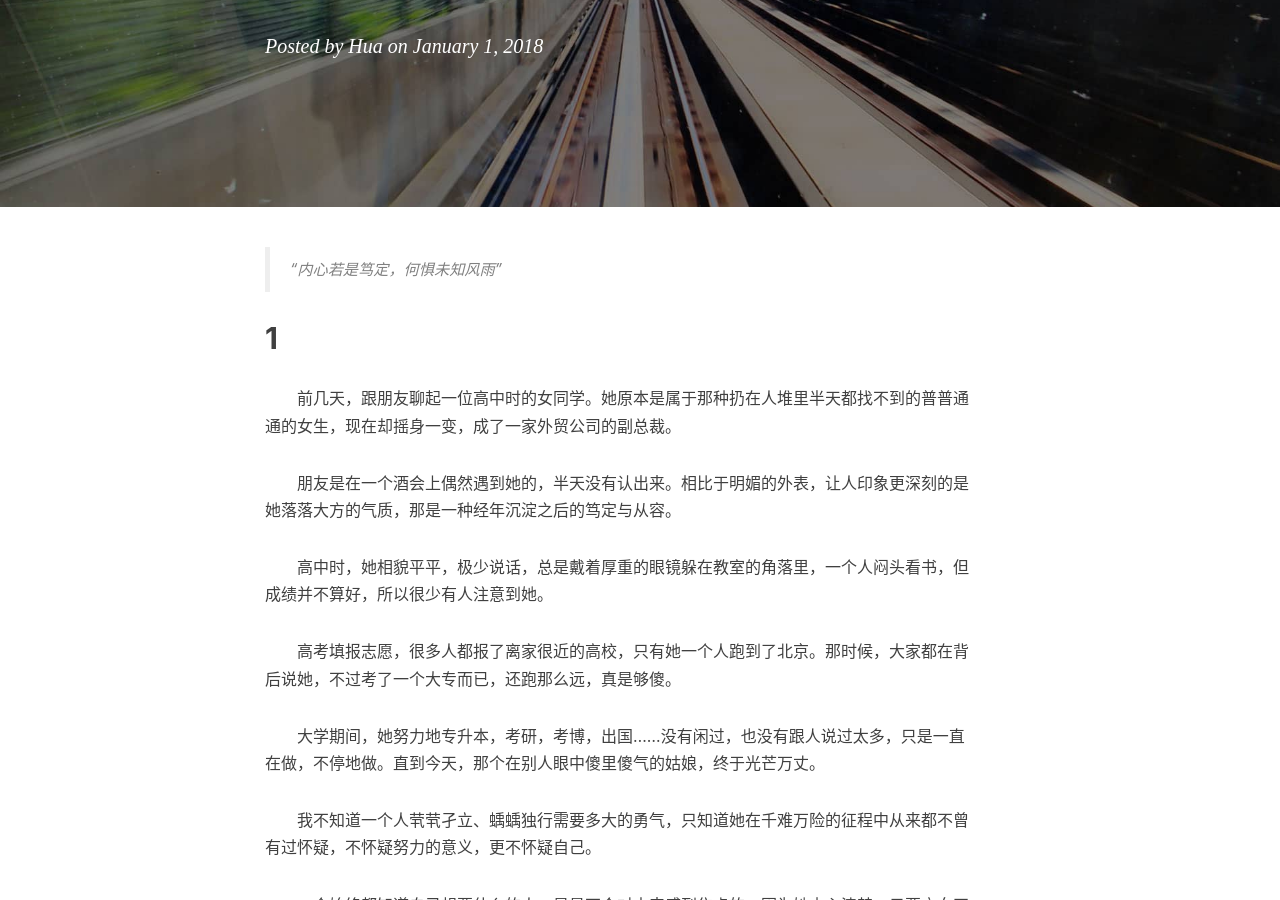
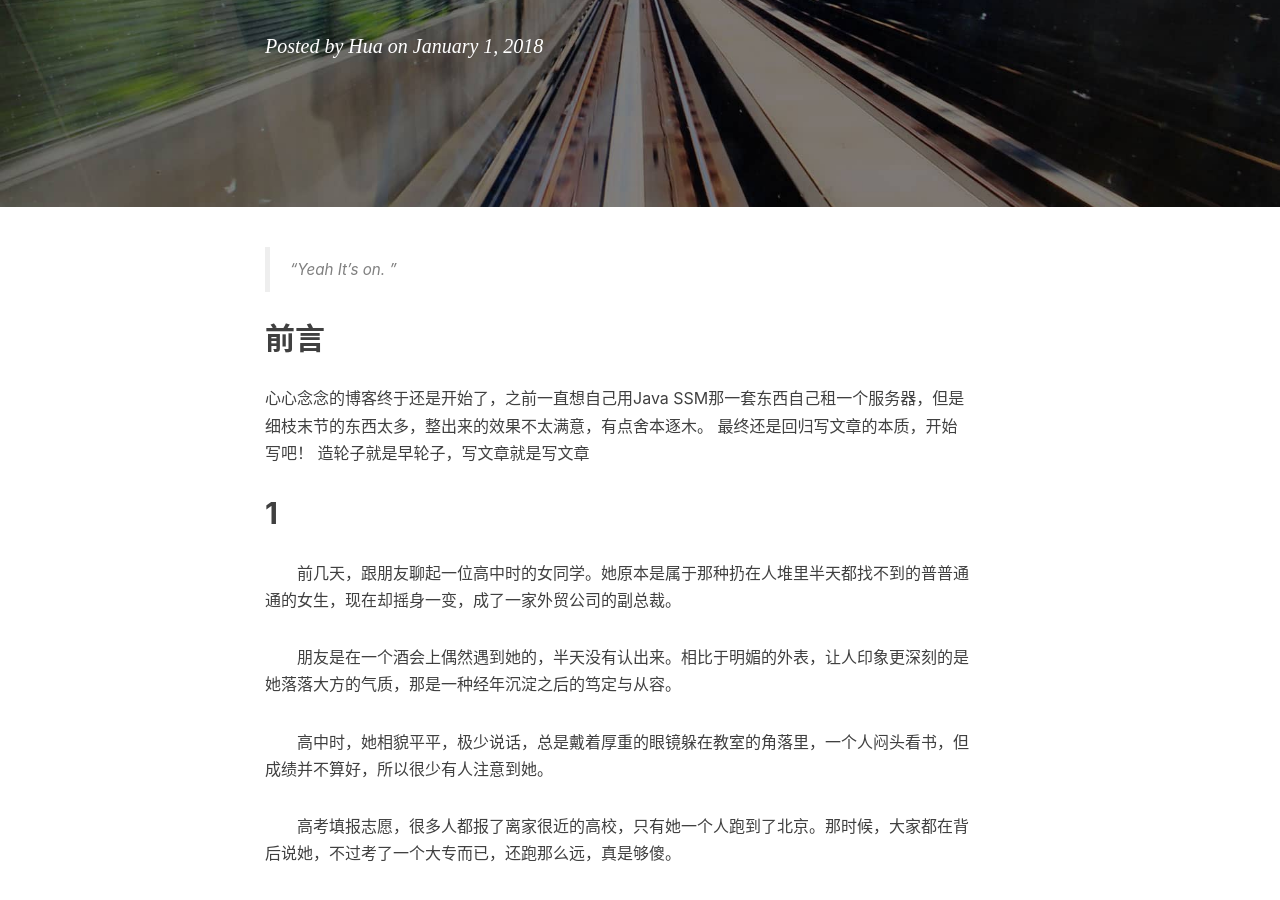
Before and after one commit to huapro/huapro.github.io, a Jekyll site: the page built from _posts/2018-01-01-confidence.markdown, in a window 1280 px wide and 900 px high, scrolled down 316 px. Built offline with Jekyll 4.4.1, drawn with Linux system fonts in a browser that asks for light colours; nearby versions of some CDN libraries; comment, search, counter and statistics services are not loaded.

Commit message:
Update 2018-01-01-confidence.markdown

```diff
--- a/_posts/2018-01-01-confidence.markdown
+++ b/_posts/2018-01-01-confidence.markdown
@@ -10,8 +10,13 @@ tags:
     - 岁月如歌
 ---
 
-> “内心若是笃定，何惧未知风雨”
+> “Yeah It's on. ”
 
+
+## 前言
+心心念念的博客终于还是开始了，之前一直想自己用Java SSM那一套东西自己租一个服务器，但是细枝末节的东西太多，整出来的效果不太满意，有点舍本逐木。
+最终还是回归写文章的本质，开始写吧！
+造轮子就是早轮子，写文章就是写文章
 
 ## 1
 
```
